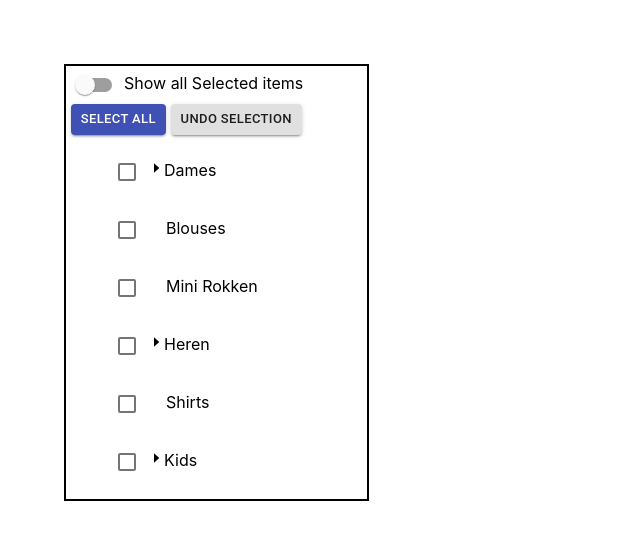
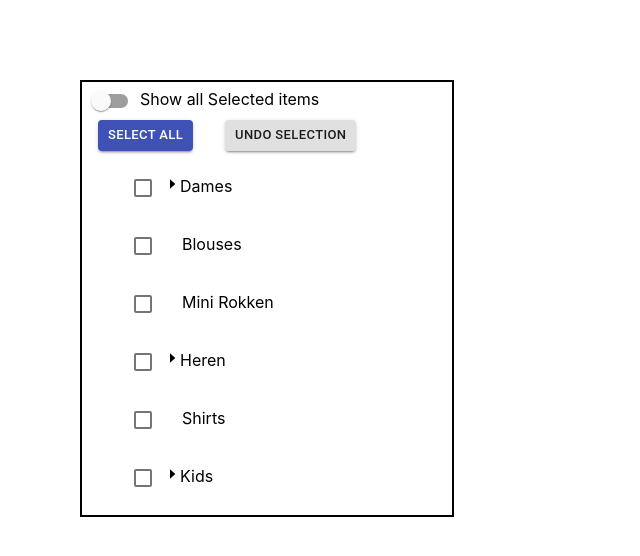
Before and after one commit to prasadnwi/checkbox-tree-facet-component, a React (Create React App) app in the folder tree-facet/: page / in a window 1280 px wide. Shown: the top 556 px of the page, without its empty margins (0-640 px from the left). Built offline with nearby package versions, Linux system fonts and the light colour scheme.

Commit message:
code refactoring

```diff
--- a/tree-facet/src/component/option/OptionBar.js
+++ b/tree-facet/src/component/option/OptionBar.js
@@ -11,8 +11,8 @@ const OptionBar = () => {
     return (
         <div>
             <div className="button-wrapper">
-            <Switch color="primary" onChange={handleTreeVisibility}/>
-            <span>Show all Selected items</span>
+              <Switch color="primary" onChange={handleTreeVisibility}/>
+              <span>Show all Selected items</span>
             </div>
             <div>
             <div className="button button-wrapper">
--- a/tree-facet/src/component/tree/ParentNode.js
+++ b/tree-facet/src/component/tree/ParentNode.js
@@ -6,7 +6,7 @@ const ParentNode = ({ data}) => {
     return (
       <div className="content-wrapper">
         <ul>
-        <ChildNode item={data}/>
+           <ChildNode item={data}/>
         </ul>
       </div>
     );
--- a/tree-facet/src/css/optionBar.css
+++ b/tree-facet/src/css/optionBar.css
@@ -3,7 +3,8 @@
 }
 .button-wrapper{
     display: inline;
+    margin-top: 1rem;
 }
 .button{
-    margin: 2% 0 0 2%;
+    margin: 1rem;
 }
--- a/tree-facet/src/css/treeFacet.css
+++ b/tree-facet/src/css/treeFacet.css
@@ -6,7 +6,7 @@
 .box-container{
     border:2px solid black;
     display: inline-block;
-    margin: 5% 5% 5% 5%;
-    padding-right: 5%;
-    min-width: 15%;
+    margin: 5rem;
+    padding-right: 5rem;
+    min-width: 15rem;
 }
```
